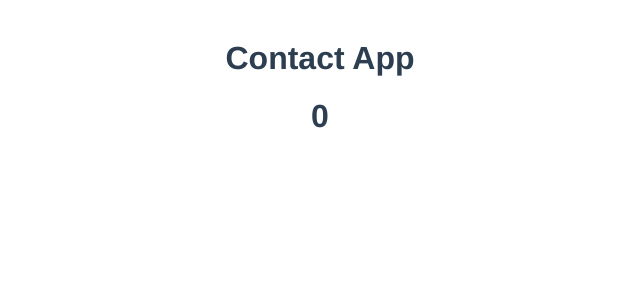
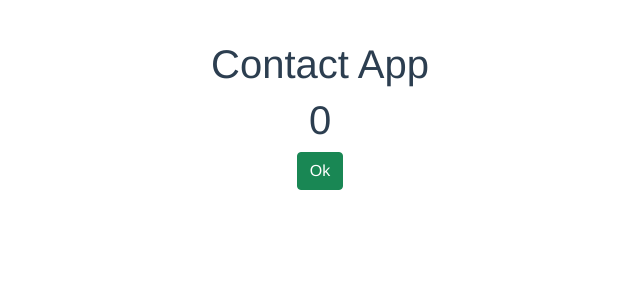
Before and after one commit to CarlosDiaz12/vue-contacts-app, a Vue app: page / in a window 1280 px wide. Shown: the top 300 px of the page, without its empty margins (320-960 px from the left). Built offline with nearby package versions, Linux system fonts and the light colour scheme.

Commit message:
➕  bootstrap added

```diff
--- a/package.json
+++ b/package.json
@@ -8,6 +8,7 @@
     "lint": "vue-cli-service lint"
   },
   "dependencies": {
+    "bootstrap": "^5.0.2",
     "core-js": "^3.6.5",
     "vue": "^3.0.0",
     "vuex": "^4.0.2"
--- a/src/main.js
+++ b/src/main.js
@@ -1,7 +1,7 @@
 import { createApp } from 'vue';
 import store from './stores/contact_store';
 import App from './App.vue';
-
+import '../node_modules/bootstrap/dist/css/bootstrap.min.css';
 const app = createApp(App);
 app.use(store);
 app.mount('#app');
--- a/src/pages/Home.vue
+++ b/src/pages/Home.vue
@@ -1,6 +1,7 @@
 <template>
   <h1>{{ msg }}</h1>
   <ContactsGrid :contacts="contactList" />
+  <button class="btn btn-success">Ok</button>
 </template>
 <script>
 import store from '../stores/contact_store';
```
Also changed, not shown: 1 other file (tests, documents, lock files or other folders).
